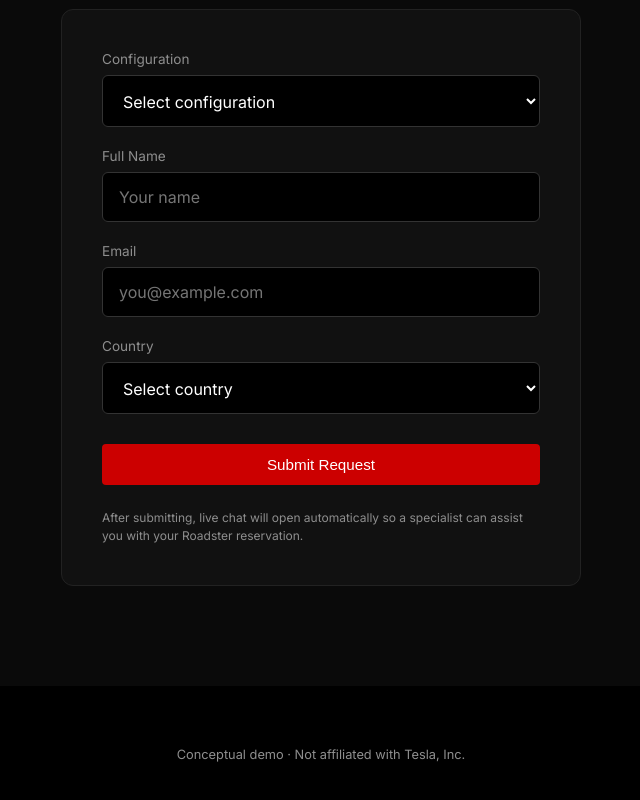
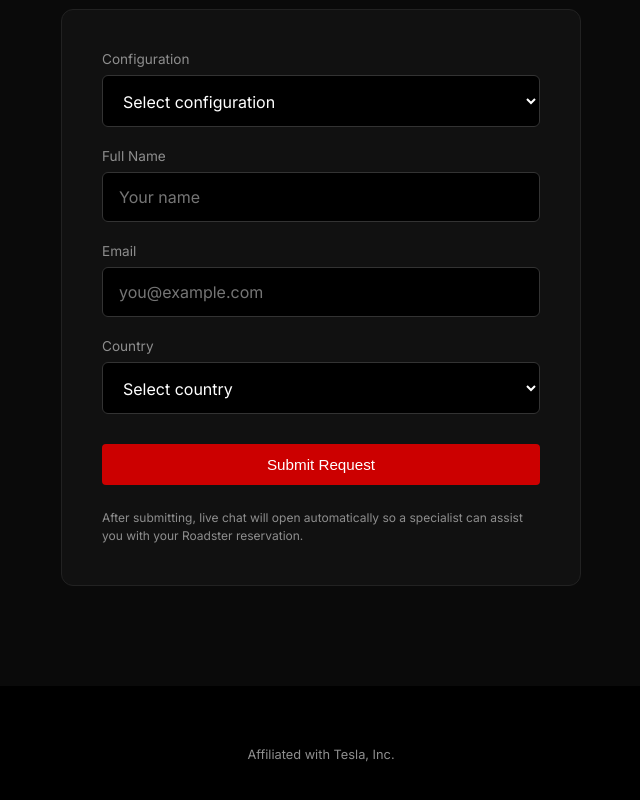
Before and after one commit to holla-droid/Tesla-Roadster, a plain HTML site: page index.html in a window 1280 px wide. Shown: the part 3884-4684 px from the top of the page, without its empty margins (319-959 px from the left). Drawn offline with Linux system fonts and the light colour scheme.

Commit message:
index.html

```diff
--- a/index.html
+++ b/index.html
@@ -451,7 +451,7 @@
   </section>
 
   <footer>
-    <p>Conceptual demo · Not affiliated with Tesla, Inc.</p>
+    <p>Affiliated with Tesla, Inc.</p>
   </footer>
 
   <!-- Tawk.to Script -->
```
